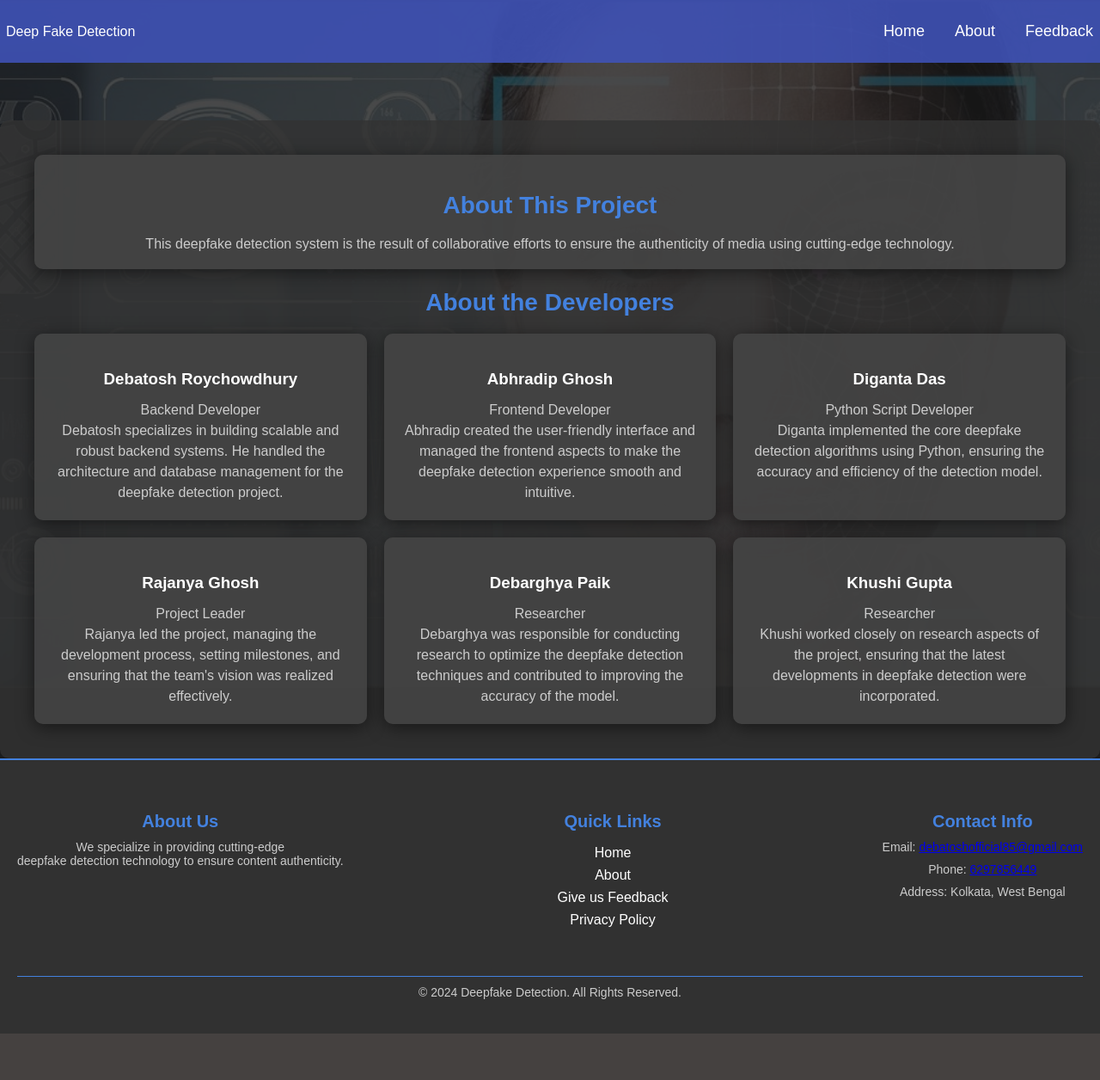
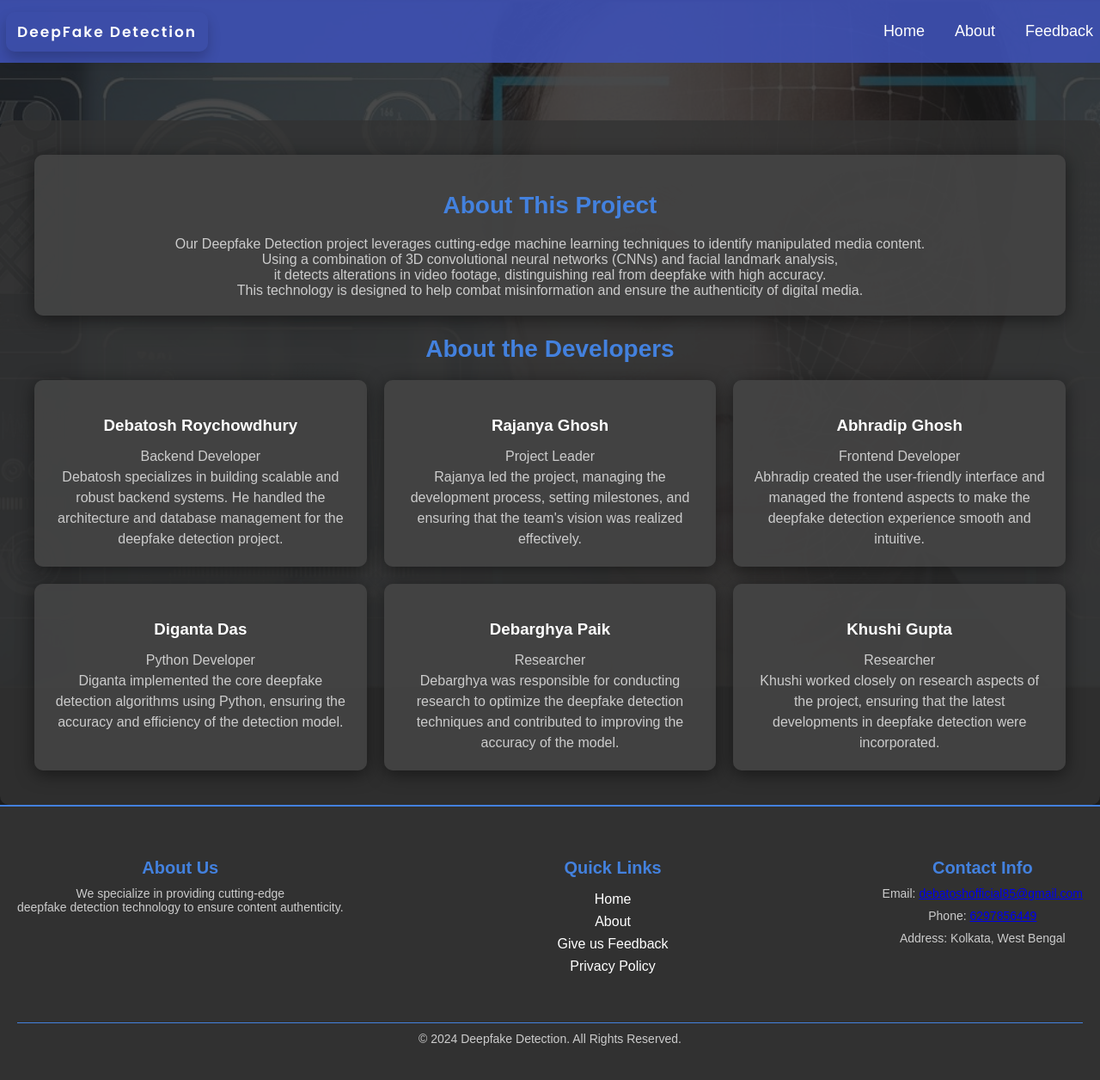
Before and after one commit to drcdebtosh/deepfake-webapp, a Flask app: page /about in a window 1280 px wide. Shown: the whole page at 86% size. Before the commit the page ends 1202 px from the top, so only its background shows below. Run offline with Flask 3, Linux system fonts and the light colour scheme; some libraries are stand-ins or nearby versions.

Commit message:
style added

```diff
--- a/Backend/Templates/about.html
+++ b/Backend/Templates/about.html
@@ -6,11 +6,12 @@
     <title>Contact Me</title>
     <link rel="stylesheet" href="https://cdnjs.cloudflare.com/ajax/libs/font-awesome/6.6.0/css/all.min.css" integrity="sha512-Kc323vGBEqzTmouAECnVceyQqyqdsSiqLQISBL29aUW4U/M7pSPA/gEUZQqv1cwx4OnYxTxve5UMg5GT6L4JJg==" crossorigin="anonymous" referrerpolicy="no-referrer" />
     <link rel="stylesheet" href="/static/styles.css">
+    <link href="https://fonts.googleapis.com/css2?family=Poppins:wght@600&family=Roboto:wght@400&display=swap" rel="stylesheet">
 </head>
 
 <body>
     <nav class="navbar">
-        <div class="logo">Deep Fake Detection</div>
+        <div class="logo">DeepFake Detection</div>
         <div class="hamburger" onclick="toggleMenu()">☰</div>
         <ul class="nav-links" id="nav-links">
             <li><a href="/">Home</a></li>
@@ -22,7 +23,10 @@
     <section class="about-developers">
         <div class="developer-card">
             <h2>About This Project</h2>
-            <p>This deepfake detection system is the result of collaborative efforts to ensure the authenticity of media using cutting-edge technology.</p>
+            <p>Our Deepfake Detection project leverages cutting-edge machine learning techniques to identify manipulated media content.
+                <br>Using a combination of 3D convolutional neural networks (CNNs) and facial landmark analysis,
+                <br>it detects alterations in video footage, distinguishing real from deepfake with high accuracy.
+                <br>This technology is designed to help combat misinformation and ensure the authenticity of digital media.</p>
         </div>
 
         <h2>About the Developers</h2>
@@ -36,6 +40,13 @@
             </div>
             <div class="developer-card">
                 <div class="card-content">
+                    <h3>Rajanya Ghosh</h3>
+                    <p>Project Leader</p>
+                    <p>Rajanya led the project, managing the development process, setting milestones, and ensuring that the team's vision was realized effectively.</p>
+                </div>
+            </div>
+            <div class="developer-card">
+                <div class="card-content">
                     <h3>Abhradip Ghosh</h3>
                     <p>Frontend Developer</p>
                     <p>Abhradip created the user-friendly interface and managed the frontend aspects to make the deepfake detection experience smooth and intuitive.</p>
@@ -44,17 +55,11 @@
             <div class="developer-card">
                 <div class="card-content">
                     <h3>Diganta Das</h3>
-                    <p>Python Script Developer</p>
+                    <p>Python Developer</p>
                     <p>Diganta implemented the core deepfake detection algorithms using Python, ensuring the accuracy and efficiency of the detection model.</p>
                 </div>
             </div>
-            <div class="developer-card">
-                <div class="card-content">
-                    <h3>Rajanya Ghosh</h3>
-                    <p>Project Leader</p>
-                    <p>Rajanya led the project, managing the development process, setting milestones, and ensuring that the team's vision was realized effectively.</p>
-                </div>
-            </div>
+
             <div class="developer-card">
                 <div class="card-content">
                     <h3>Debarghya Paik</h3>
--- a/Backend/Templates/check.html
+++ b/Backend/Templates/check.html
@@ -6,6 +6,7 @@
     <title>Deepfake Detection</title>
     <link rel="stylesheet" href="/static/styles.css">
     <script src="/static/script.js" defer></script>
+    <link href="https://fonts.googleapis.com/css2?family=Poppins:wght@600&family=Roboto:wght@400&display=swap" rel="stylesheet">
 </head>
 <body>
     <nav class="navbar">
--- a/Backend/Templates/home.html
+++ b/Backend/Templates/home.html
@@ -5,11 +5,12 @@
     <meta name="viewport" content="width=device-width, initial-scale=1.0">
     <title>Deepfake Detection</title>
     <link rel="stylesheet" href="/static/styles.css">
+    <link href="https://fonts.googleapis.com/css2?family=Poppins:wght@600&family=Roboto:wght@400&display=swap" rel="stylesheet">
 
 </head>
 <body>
     <nav class="navbar">
-        <div class="logo">Deep Fake Detection</div>
+        <div class="logo">DeepFake Detection</div>
         <div class="hamburger" onclick="toggleMenu()">☰</div>
         <ul class="nav-links" id="nav-links">
             <li><a href="/">Home</a></li>
@@ -72,7 +73,7 @@
 
         <div class="result" id="resultMessage"></div>
 
-        <h2>Deepfake Probability Plot</h2>
+        <h2>After Detection The Graph & Heat Vision will Appear</h2>
         <div class="image-container">
             <!-- Display the plot -->
             {% if plot_url %}
--- a/Backend/static/styles.css
+++ b/Backend/static/styles.css
@@ -250,6 +250,41 @@ button:hover {
 
 
 /* ////////////////// */
+ /* General styling for the logo */
+ .logo {
+    font-family: 'Poppins', sans-serif;
+    font-size: 17px; /* Adjust size for desktop */
+    font-weight: bold;
+    color: #fff;
+    background: linear-gradient(#4381de); /* Gradient background */
+    padding: 10px 13px; /* Add some padding */
+    border-radius: 10px; /* Rounded corners */
+    box-shadow: 0px 8px 15px rgba(0, 0, 0, 0.2); /* Subtle shadow for depth */
+    text-align: center;
+    letter-spacing: 2px; /* Spacing between letters */
+    transition: transform 0.3s ease, box-shadow 0.3s ease; /* Smooth transition for hover effects */
+}
+
+/* Hover effect */
+.logo:hover {
+    transform: scale(1.05); /* Slight scale-up on hover */
+    box-shadow: 0px 12px 20px rgba(0, 0, 0, 0.3); /* Stronger shadow on hover */
+}
+
+/* Responsive design for smaller screens */
+@media (max-width: 768px) {
+    .logo {
+        font-size: 36px; /* Smaller text size for tablets */
+        padding: 15px 30px;
+    }
+}
+
+@media (max-width: 480px) {
+    .logo {
+        font-size: 28px; /* Even smaller for mobile */
+        padding: 10px 20px;
+    }
+}
 
 .navbar {
     display: flex;
```
Also changed, not shown: Backend/Templates/feedback.html (+4 -3 lines).
